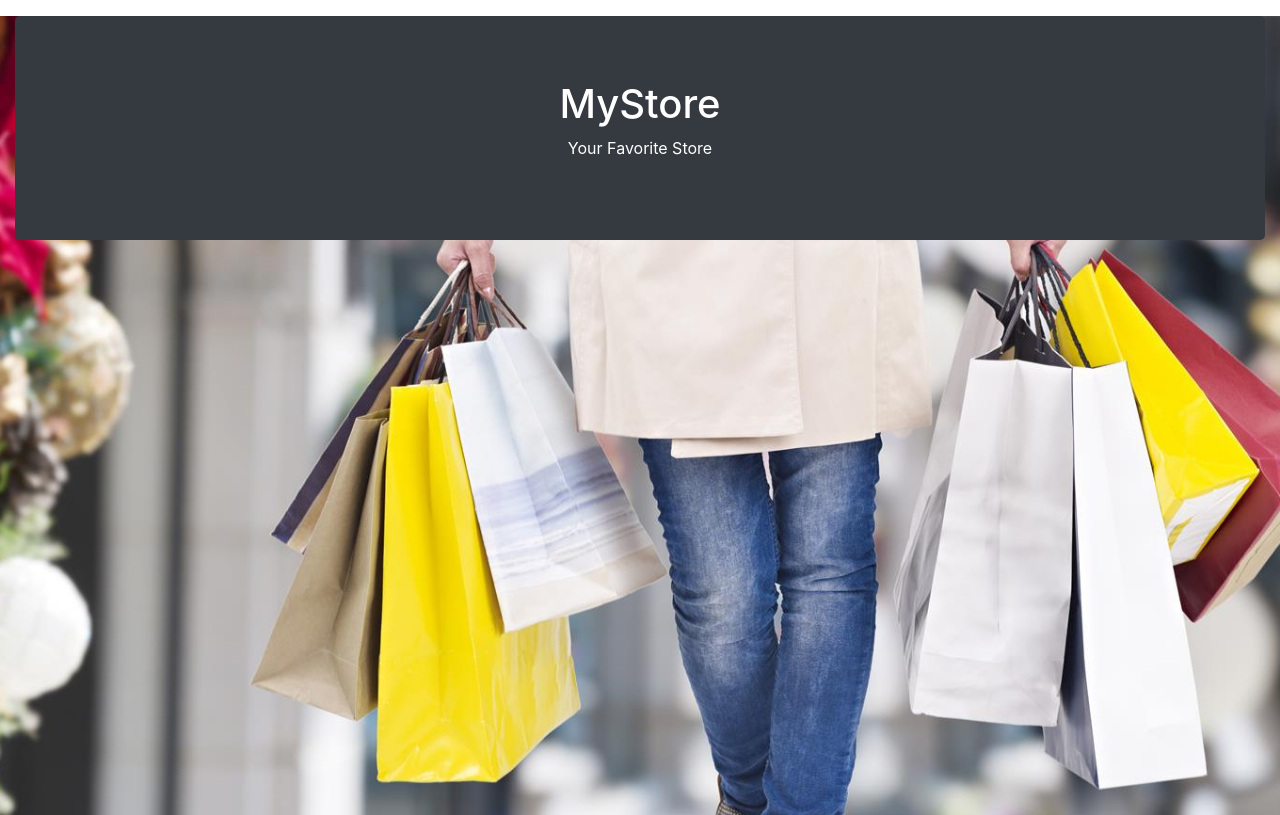
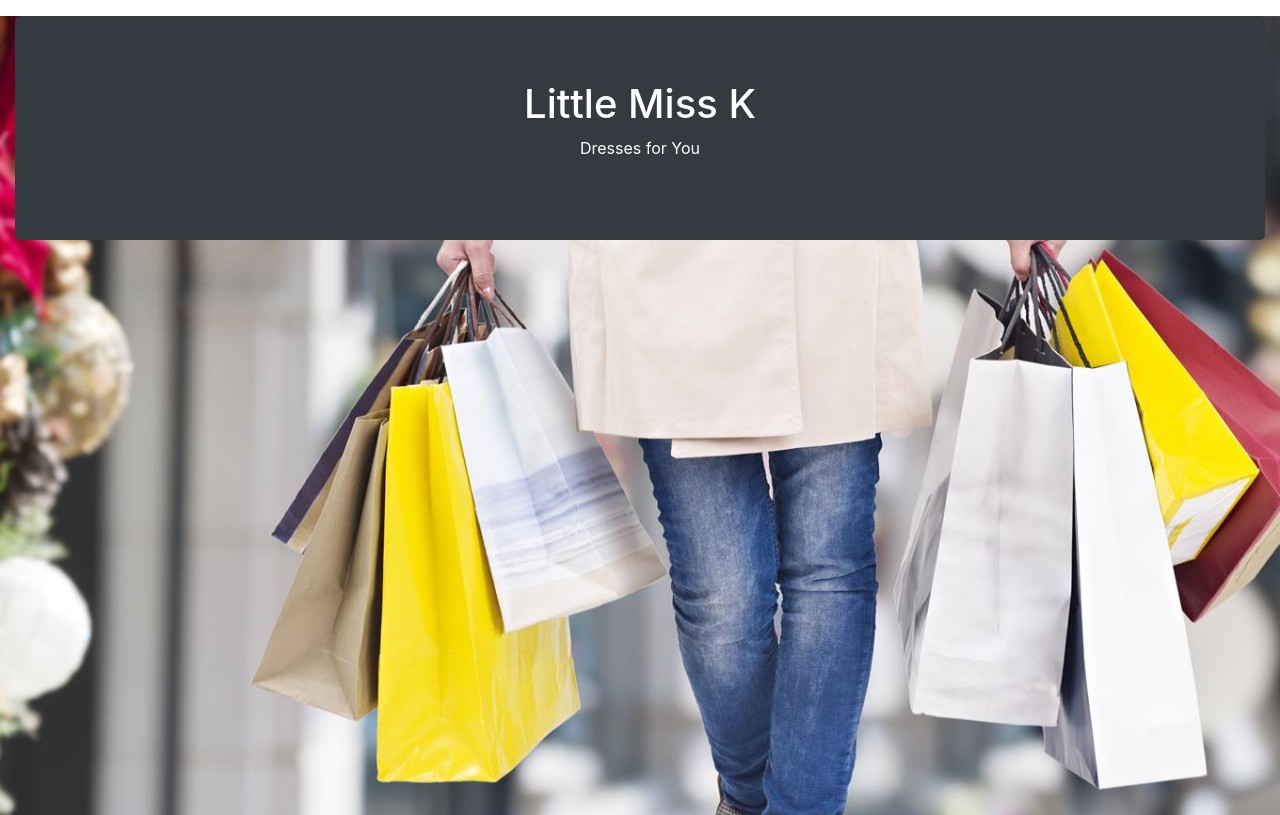
Before and after one commit to bolilanTuitt/dress4u, a PHP site: page /controllers/app/views/home.php in a window 1280 px wide. Shown: the part 56-871 px from the top of the page. Run offline with PHP 8.4, Linux system fonts and the light colour scheme; data that the repository does not hold is empty; some libraries are stand-ins or nearby versions.

Commit message:
includes update

```diff
--- a/app/views/home.php
+++ b/app/views/home.php
@@ -5,8 +5,8 @@
 
 	<div class="container-fluid main1">
 		<div class="jumbotron bg-dark mt-3 text-center text-white">
-			<h1>MyStore</h1>
-			<p>Your Favorite Store</p>
+			<h1>Little Miss K</h1>
+			<p>Dresses for You</p>
 		</div> <!-- end jumbo -->
 	</div> <!-- end container -->
 
```
